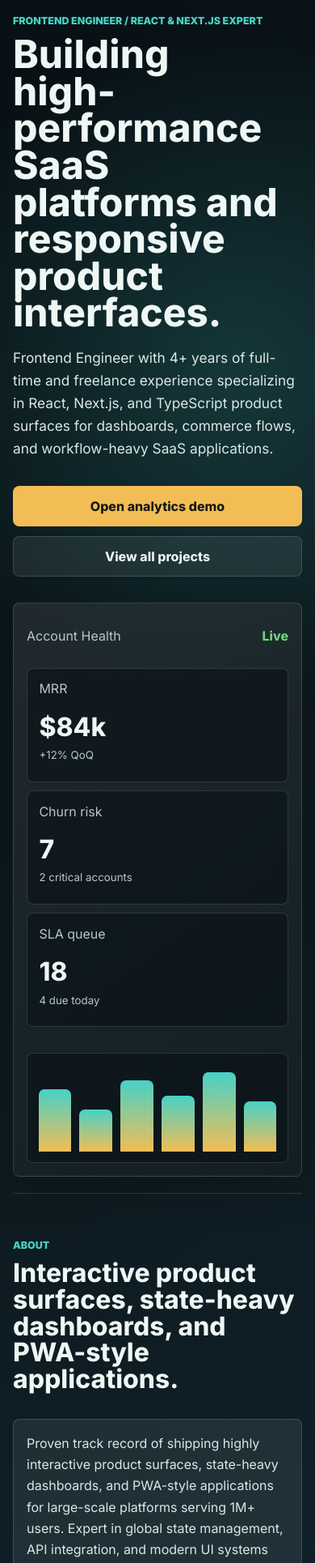
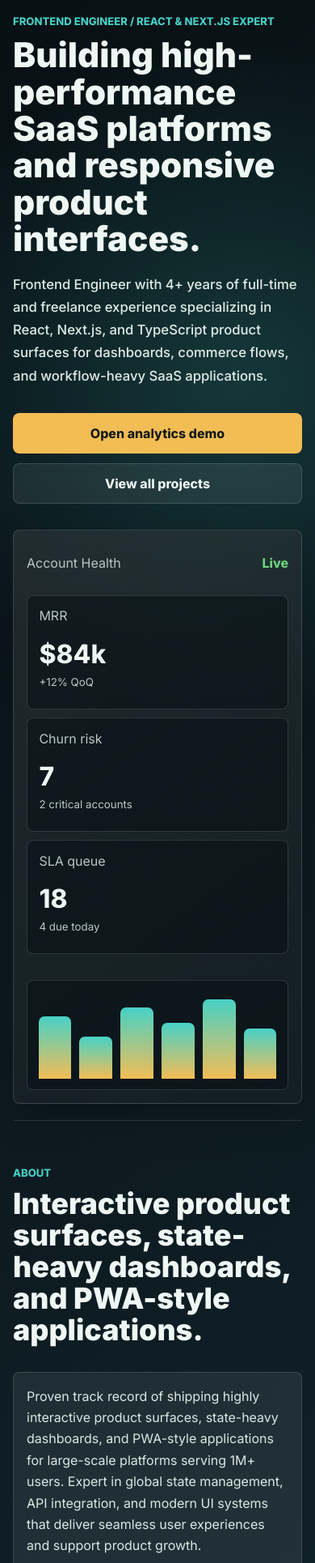
Before and after one commit to adilahmetsargin/adil-ahmet-sargin-portfolio, a website built with Vite: page saas/index.html in a window 390 px wide. Shown: the part 70-2000 px from the top of the page at 81% size. Built offline with nearby package versions, Linux system fonts and the light colour scheme.

Commit message:
Refine portfolio typography scale

```diff
--- a/src/styles.css
+++ b/src/styles.css
@@ -13,6 +13,7 @@
   --green: #70d57f;
   --red: #ee7466;
   --ink: #101615;
+  --font-sans: Inter, ui-sans-serif, system-ui, -apple-system, BlinkMacSystemFont, "Segoe UI", sans-serif;
   font-family: Inter, ui-sans-serif, system-ui, -apple-system, BlinkMacSystemFont, "Segoe UI", sans-serif;
   background: var(--bg);
   color: var(--text);
@@ -83,7 +84,7 @@ main {
 
 .brand {
   gap: 0.65rem;
-  font-weight: 850;
+  font-weight: 760;
 }
 
 .brand-mark {
@@ -100,7 +101,8 @@ main {
 .nav-links {
   gap: 1rem;
   color: var(--muted);
-  font-size: 0.93rem;
+  font-size: 0.95rem;
+  font-weight: 650;
 }
 
 .hero-grid {
@@ -119,8 +121,8 @@ main {
 .eyebrow {
   margin: 0 0 0.7rem;
   color: var(--teal);
-  font-size: 0.78rem;
-  font-weight: 850;
+  font-size: 0.82rem;
+  font-weight: 760;
   letter-spacing: 0;
   text-transform: uppercase;
 }
@@ -133,18 +135,20 @@ p {
 }
 
 h1 {
-  max-width: 12ch;
+  max-width: 13.5ch;
   margin-bottom: 1.2rem;
-  font-size: clamp(3rem, 7vw, 6rem);
-  line-height: 0.95;
+  font-size: 5.35rem;
+  line-height: 1;
   letter-spacing: 0;
+  font-weight: 850;
 }
 
 h2 {
   margin-bottom: 0;
-  font-size: clamp(2rem, 4.9vw, 4.3rem);
-  line-height: 1.02;
+  font-size: 3.45rem;
+  line-height: 1.06;
   letter-spacing: 0;
+  font-weight: 850;
 }
 
 h3 {
@@ -154,8 +158,9 @@ h3 {
 .hero-lede {
   max-width: 43rem;
   color: var(--soft);
-  font-size: clamp(1.08rem, 1.8vw, 1.35rem);
-  line-height: 1.62;
+  font-size: 1.16rem;
+  line-height: 1.7;
+  font-weight: 520;
 }
 
 .hero-actions {
@@ -433,7 +438,8 @@ h3 {
 
 .audience-detail h3 {
   margin-bottom: 0.7rem;
-  font-size: clamp(1.55rem, 3vw, 2.5rem);
+  font-size: 2rem;
+  line-height: 1.12;
 }
 
 .audience-detail p {
@@ -501,7 +507,7 @@ h3 {
   grid-template-rows: auto auto 1fr auto auto;
   align-content: stretch;
   min-height: 34rem;
-  padding: clamp(1.1rem, 3vw, 1.5rem);
+  padding: 1.35rem;
 }
 
 .project-card-top {
@@ -523,9 +529,9 @@ h3 {
 
 .project-card h3 {
   margin: 1.2rem 0;
-  min-height: 5.7rem;
-  font-size: clamp(1.7rem, 3vw, 2.7rem);
-  line-height: 1.04;
+  min-height: 5.2rem;
+  font-size: 2.15rem;
+  line-height: 1.08;
 }
 
 .project-card dl {
@@ -594,12 +600,13 @@ h3 {
 
 .demo-panel {
   min-height: 24rem;
-  padding: clamp(1rem, 3vw, 1.5rem);
+  padding: 1.35rem;
 }
 
 .demo-heading h3 {
   margin-bottom: 1rem;
-  font-size: clamp(1.6rem, 3vw, 2.5rem);
+  font-size: 2rem;
+  line-height: 1.12;
 }
 
 .sample-toolbar {
@@ -974,7 +981,7 @@ h3 {
 }
 
 .quality-metrics strong {
-  font-size: clamp(1.15rem, 2vw, 1.7rem);
+  font-size: 1.45rem;
 }
 
 .quality-metrics span {
@@ -1160,6 +1167,12 @@ h3 {
   min-height: 84vh;
 }
 
+.landing-hero h1 {
+  max-width: 20ch;
+  font-size: 3.6rem;
+  line-height: 1.08;
+}
+
 .landing-visual {
   display: grid;
   align-content: space-between;
@@ -1255,7 +1268,8 @@ h3 {
 
 .landing-projects h3 {
   margin: 0;
-  font-size: clamp(1.35rem, 2vw, 2rem);
+  font-size: 1.65rem;
+  line-height: 1.14;
 }
 
 .landing-projects p:not(.eyebrow) {
@@ -1272,6 +1286,17 @@ h3 {
   .hero {
     min-height: auto;
     padding-top: 5.5rem;
+  }
+
+  h1,
+  .landing-hero h1 {
+    max-width: 18ch;
+    font-size: 3.25rem;
+    line-height: 1.07;
+  }
+
+  h2 {
+    font-size: 2.75rem;
   }
 
   .hero-grid,
@@ -1341,7 +1366,23 @@ h3 {
   }
 
   h1 {
-    max-width: 10ch;
+    max-width: 12ch;
+    font-size: 3rem;
+    line-height: 1.05;
+  }
+
+  .landing-hero h1 {
+    max-width: 13ch;
+    font-size: 2.65rem;
+  }
+
+  h2 {
+    font-size: 2.25rem;
+    line-height: 1.08;
+  }
+
+  .hero-lede {
+    font-size: 1.04rem;
   }
 
   .hero-actions,
```
